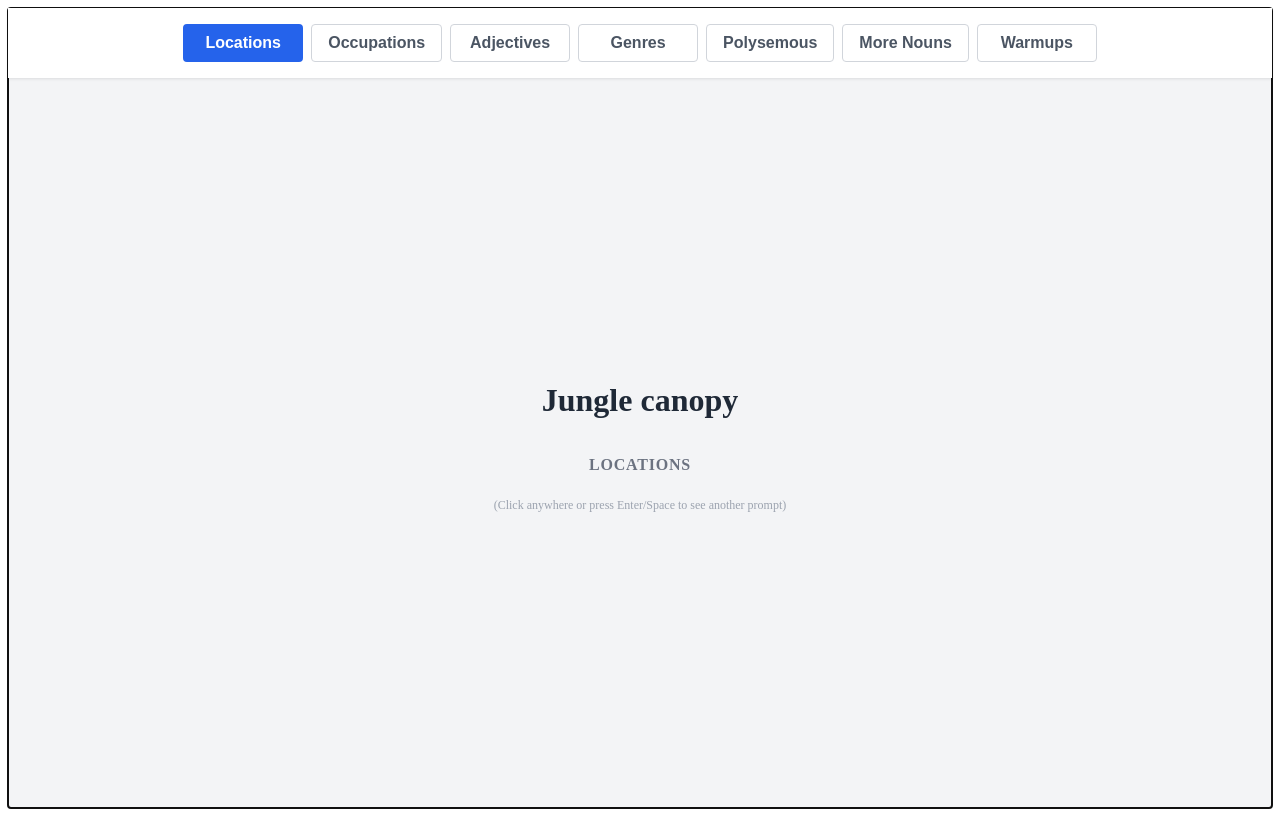
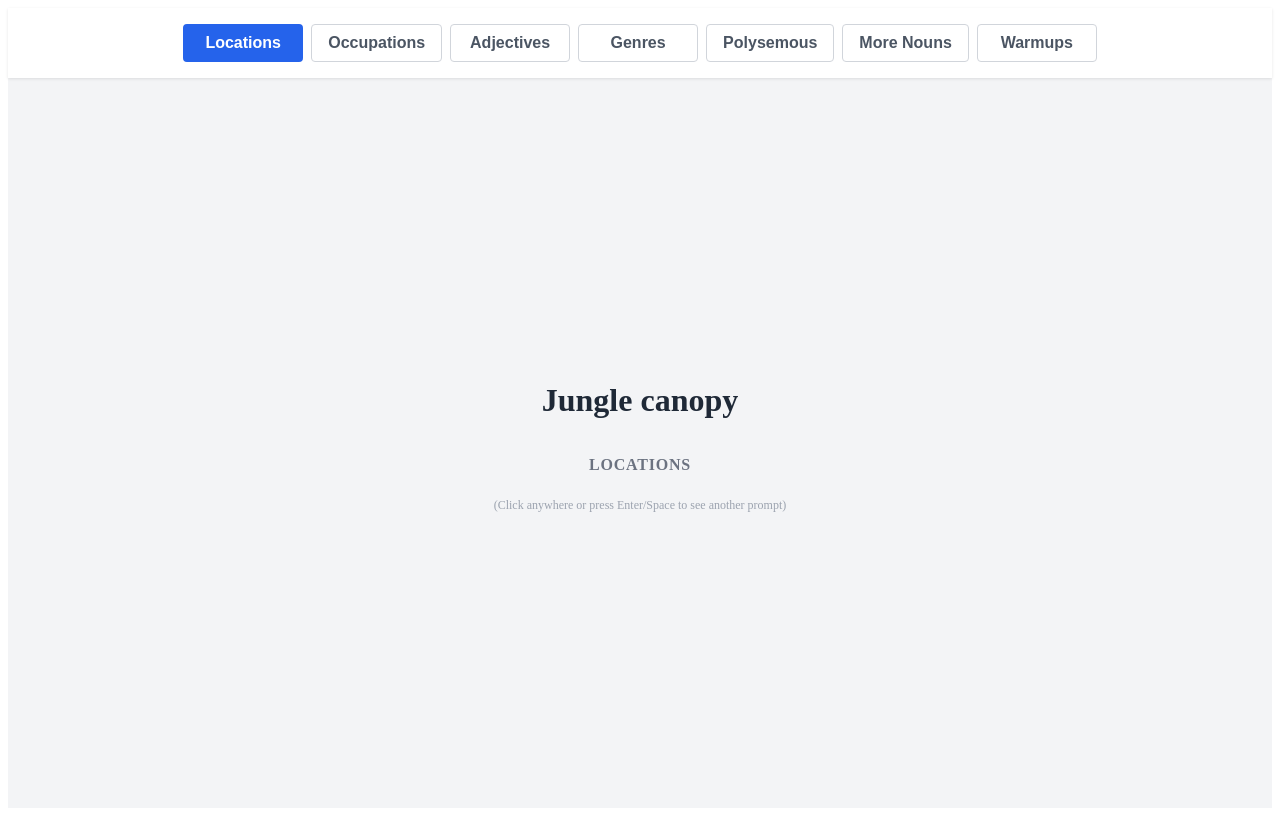
Before and after one commit to improv-tools/initiate, a React (Create React App) app: page / in a window 1280 px wide. Built offline with nearby package versions, Linux system fonts and the light colour scheme.

Commit message:
small fixes for layout

```diff
--- a/src/App.jsx
+++ b/src/App.jsx
@@ -715,7 +715,9 @@ export default function IceBreakerApp() {
         minHeight: "100svh",        // Fallback for mobile
         display: "flex",
         flexDirection: "column",
-        backgroundColor: "#f3f4f6"
+        backgroundColor: "#f3f4f6",
+	boxSizing: "border-box",
+	outline: "none"
       }}
     >
       <div
@@ -769,7 +771,7 @@ export default function IceBreakerApp() {
     flexDirection: "column",
     justifyContent: "center",
     alignItems: "center",
-    padding: "1.5rem",
+    padding: "0.5rem",
     textAlign: "center",
     userSelect: "none"
   }}
```
Lines whose indentation alone changed are shown as unchanged.
